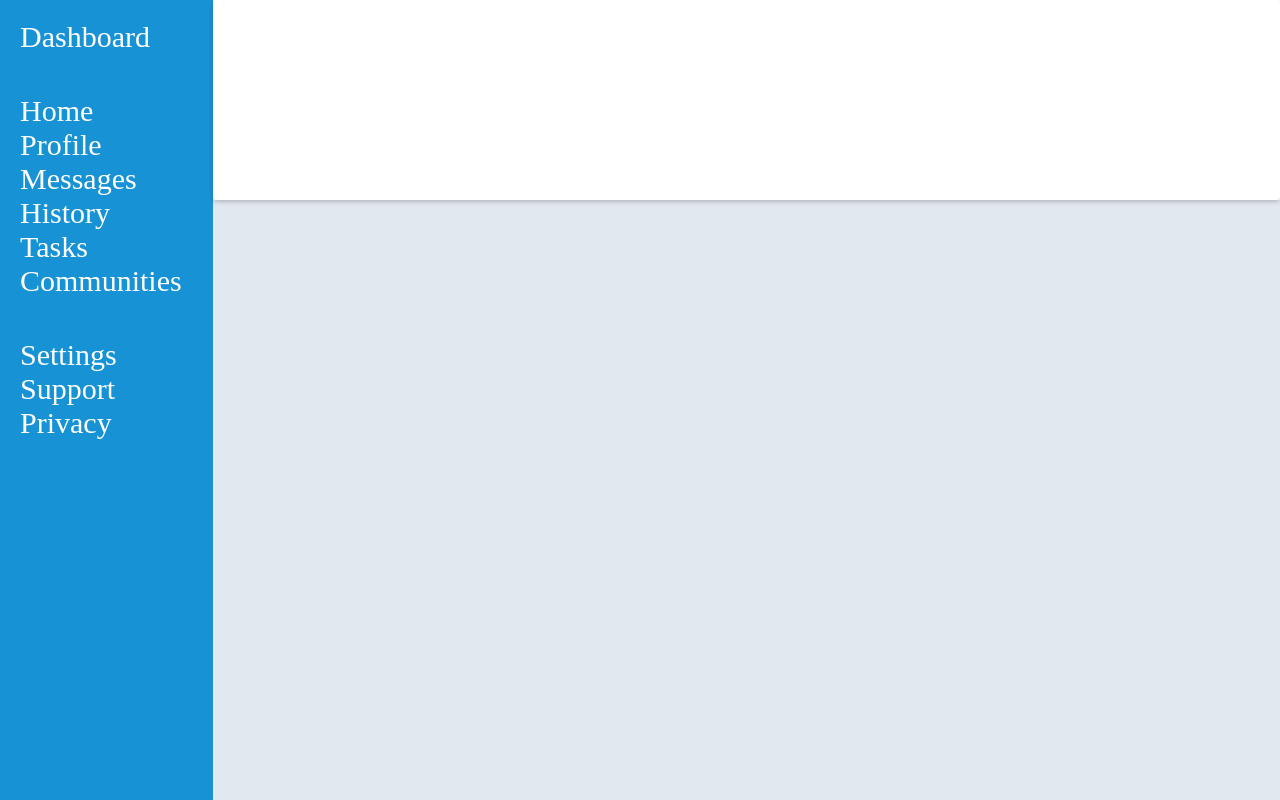
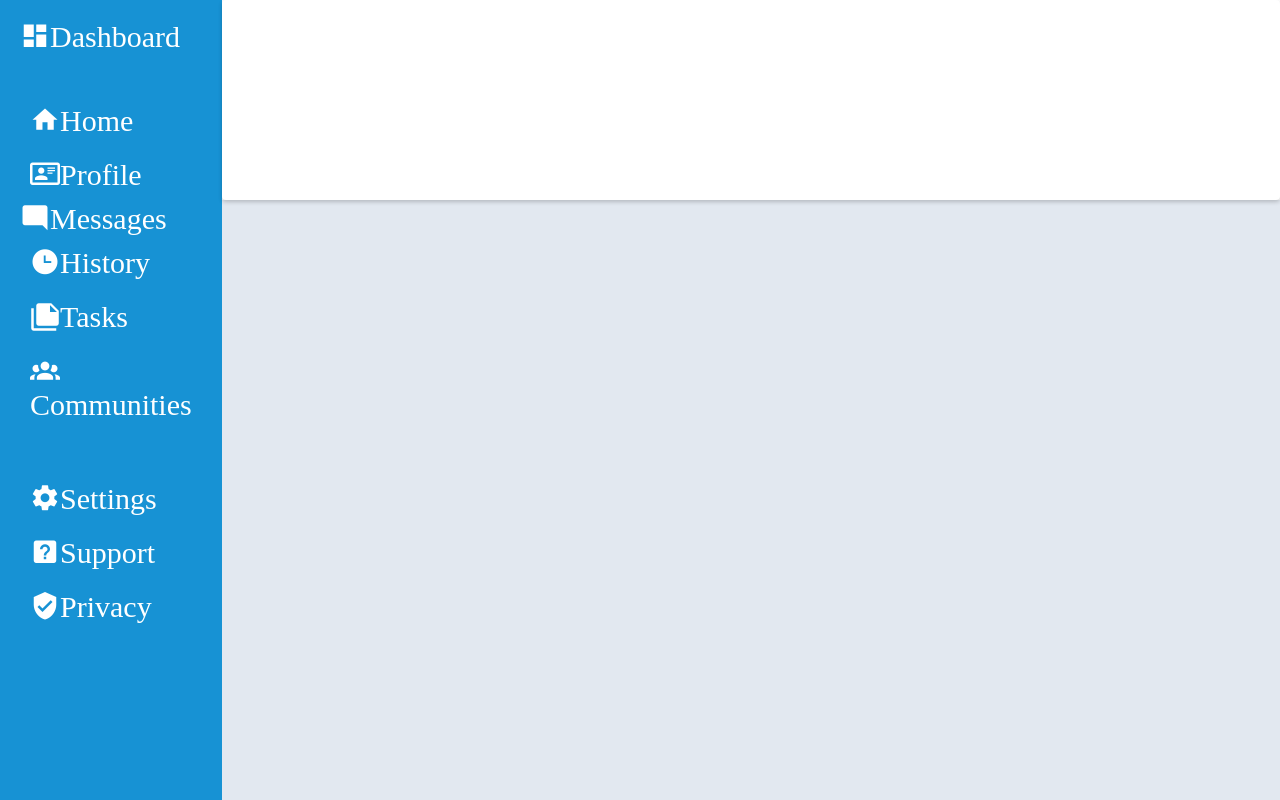
Before and after one commit to dante690dark/admin-dashboard, a plain HTML site: page index.html in a window 1280 px wide. Drawn offline with Linux system fonts and the light colour scheme.

Commit message:
add icons

```diff
--- a/index.html
+++ b/index.html
@@ -5,26 +5,27 @@
   <meta name="viewport" content="width=device-width, initial-scale=1.0">
   <title>Document</title>
   <link rel='stylesheet' href='style.css'>
+  <link rel="stylesheet" href="https://cdn.jsdelivr.net/npm/@mdi/font@7.4.47/css/materialdesignicons.min.css">
 </head>
 <body>
   <main>
     <aside>
-      <div class="items-sidebar">Dashboard</div>
+      <div class="items-sidebar"><span class="mdi mdi-view-dashboard">Dashboard </span></div>
       <div class="items-sidebar">
         <ul>
-          <li>Home</li>
-          <li>Profile</li>
-          <li>Messages</li>
-          <li>History</li>
-          <li>Tasks</li>
-          <li>Communities</li>
+          <li><span class="mdi mdi-home">Home</span></li>
+          <li><span class="mdi mdi-card-account-details-outline">Profile</span></li>
+          <li<span class="mdi mdi-message-reply">Messages</span></li>
+          <li><span class="mdi mdi-clock-time-three">History</span></li>
+          <li><span class="mdi mdi-note-multiple">Tasks</span></li>
+          <li><span class="mdi mdi-account-group">Communities</span></li>
         </ul>
       </div>
       <div class="items-sidebar">
         <ul>
-          <li>Settings</li>
-          <li>Support</li>
-          <li>Privacy</li>
+          <li><span class="mdi mdi-cog">Settings</span></li>
+          <li><span class="mdi mdi-help-box">Support</span></li>
+          <li><span class="mdi mdi-shield-check">Privacy</span></li>
         </ul>
       </div>
     </aside>
--- a/style.css
+++ b/style.css
@@ -38,3 +38,7 @@ article{
   font-size: 30px;
   padding: 20px;
 }
+
+li{
+  padding: 10px;
+}
```
